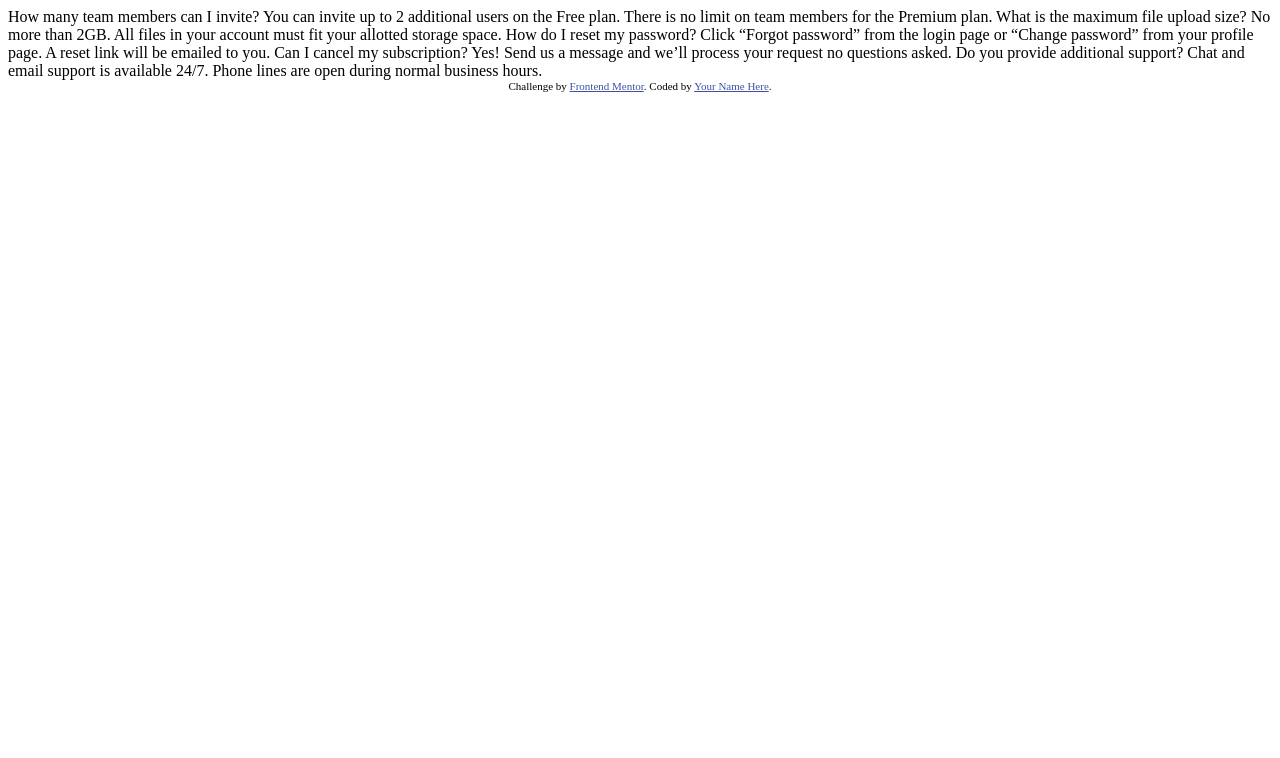
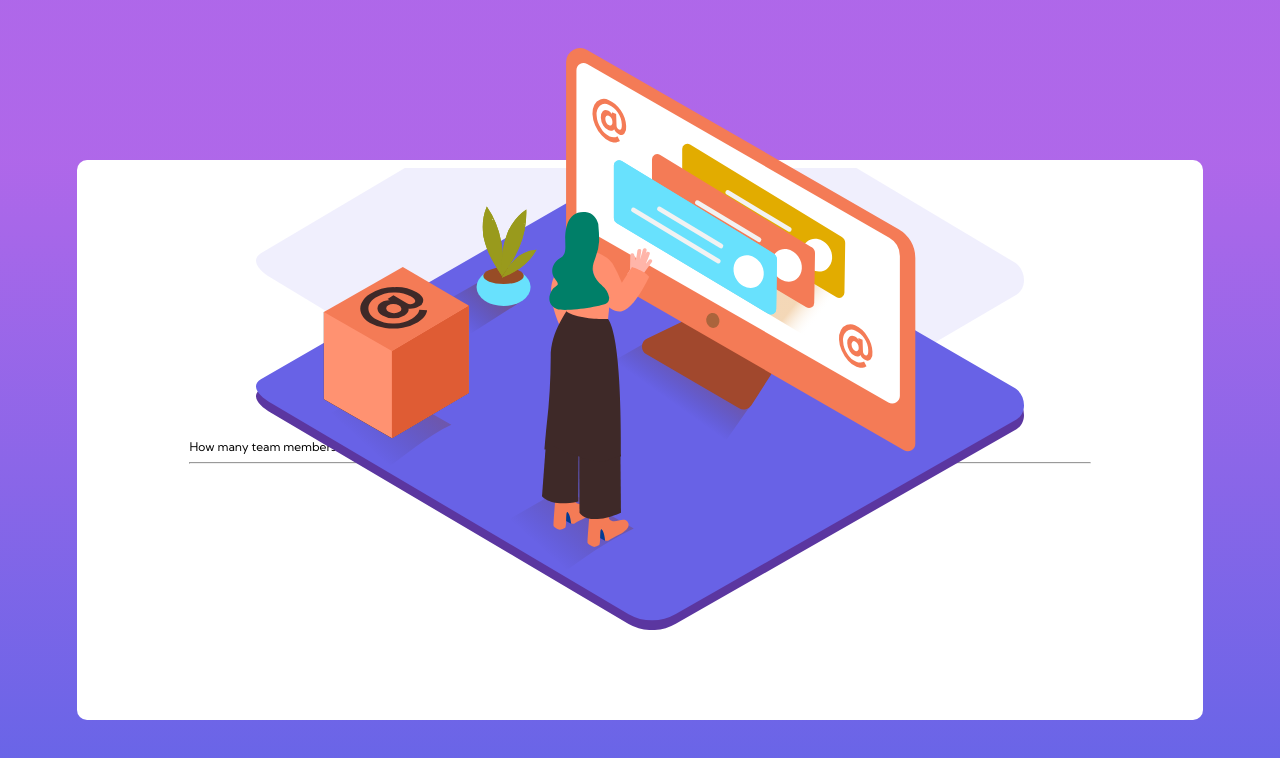
Before and after one commit to ajc98/faq_accordion_card, a plain HTML site: page index.html in a window 1280 px wide. Drawn offline with Linux system fonts and the light colour scheme.

Commit message:
upload files

```diff
--- a/index.html
+++ b/index.html
@@ -7,34 +7,34 @@
   <link rel="icon" type="image/png" sizes="32x32" href="./images/favicon-32x32.png">
 
   <title>Frontend Mentor | FAQ Accordion Card</title>
+  <link rel="stylesheet" href="style.css">
 
   <!-- Feel free to remove these styles or customise in your own stylesheet 👍 -->
-  <style>
-    .attribution { font-size: 11px; text-align: center; }
-    .attribution a { color: hsl(228, 45%, 44%); }
-  </style>
+
 </head>
 <body>
-  How many team members can I invite?
-  You can invite up to 2 additional users on the Free plan. There is no limit on
-  team members for the Premium plan.
+  <div class="container">
+    <img class='bg-woman' src='images/bg-pattern-mobile.svg'>
+    <img class='illus-woman' src='images/illustration-woman-online-mobile.svg'>
+    <div class='card'>
+      <span>FAQ</span>
+      <div class='content'>
+        <div class='question1'>
+          <span class='question'>How many team members can I invite?</span>
+          <img class='arrow-img' src='images/icon-arrow-down.svg'>
+          <br><br>
+        </div>
+        <div class='answer1'>
+          <span class='answer'>You can invite up to 2 additional users on the Free plan. There is no limit on
+            team members for the Premium plan.</span>
+        </div>
+        <hr>
+      </div>
+    </div>
 
-  What is the maximum file upload size?
-  No more than 2GB. All files in your account must fit your allotted storage space.
+  </div>
 
-  How do I reset my password?
-  Click “Forgot password” from the login page or “Change password” from your profile page.
-  A reset link will be emailed to you.
 
-  Can I cancel my subscription?
-  Yes! Send us a message and we’ll process your request no questions asked.
 
-  Do you provide additional support?
-  Chat and email support is available 24/7. Phone lines are open during normal business hours.
-
-  <div class="attribution">
-    Challenge by <a href="https://www.frontendmentor.io?ref=challenge" target="_blank">Frontend Mentor</a>.
-    Coded by <a href="#">Your Name Here</a>.
-  </div>
 </body>
 </html>
--- /dev/null
+++ b/style.css
@@ -0,0 +1,72 @@
+@font-face {
+    font-family: KumbhSans;
+    src: url(Kumbh_Sans/KumbhSans-VariableFont_wght.ttf);
+}
+
+*{
+    margin: 0px;
+    font-family: KumbhSans;
+}
+
+html{
+    height:100%;
+    background: linear-gradient(0deg, hsl(240, 73%, 65%), hsl(273, 75%, 66%) 80%) no-repeat;
+}
+
+body{
+    height: inherit;
+    font-size: 12px;
+}
+
+.container{
+    height: inherit;
+    display: flex;
+    flex-direction: column;
+    justify-content: center;
+}
+
+.card{
+    width: 88%;
+    margin-left: auto;
+    margin-right: auto;
+    background-color: white;
+    height: 70%;
+    margin-top: 80px;
+    border-radius: 10px;
+    display: flex;
+    justify-content: center;
+    flex-direction: column;
+    align-items: center;
+}
+
+.illus-woman{
+    position: fixed;
+    top: 6%;
+    width: 60%;
+    left: 20%;
+}
+
+.bg-woman{
+    position: fixed;
+    top: 21%;
+    left: 20%;
+    width: 60%;
+}
+
+.content{
+    width: 80%;
+}
+
+.answer{
+    display: none;
+}
+
+.question1{
+    display: flex;
+    align-items: center;
+    justify-content: space-between;
+}
+
+.arrow-img{
+    padding-left: 38px;
+}
```
